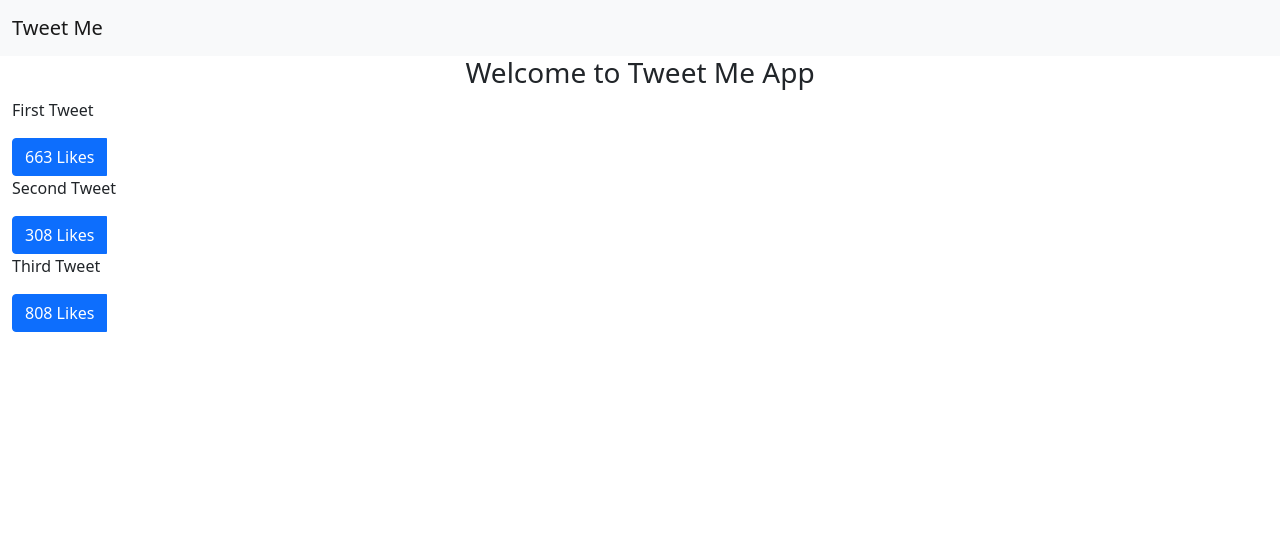
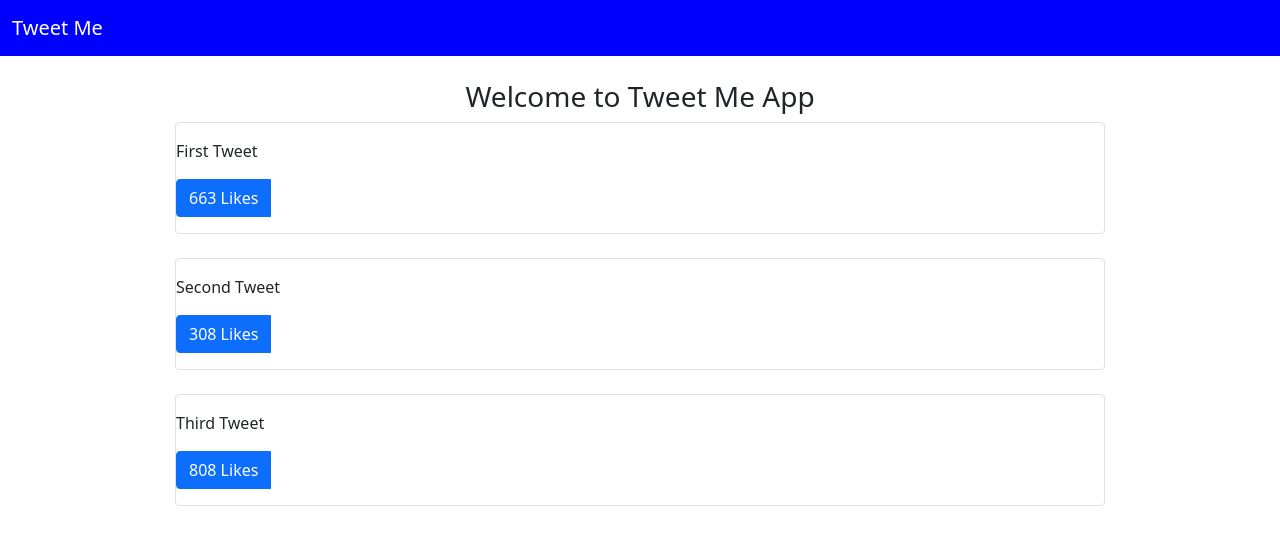
Before and after one commit to nikita1610/tweet_me, a Django app: page / in a window 1280 px wide. Shown: the top 545 px of the page. Run offline with Django 3.2, Linux system fonts and the light colour scheme; data comes from the database, SQL or seed files in the repository.

Commit message:
Getting started with Bootstrap

```diff
--- a/templates/base.html
+++ b/templates/base.html
@@ -7,12 +7,16 @@
 
     <!-- Bootstrap CSS -->
     <link href="https://cdn.jsdelivr.net/npm/bootstrap@5.1.3/dist/css/bootstrap.min.css" rel="stylesheet" integrity="sha384-1BmE4kWBq78iYhFldvKuhfTAU6auU8tT94WrHftjDbrCEXSU1oBoqyl2QvZ6jIW3" crossorigin="anonymous">
-
+    <style>
+      .bg-tweetme {
+        background-color: blue!important;
+      }
+    </style>
     <title>Tweet Me App</title>
   </head>
   <body>
     {% include "components/navbar.html" %}
-    <div class ='container-fluid'>
+    <div class ='container'>
       {% block content %}
       {% endblock content %}
     </div>
--- a/templates/components/navbar.html
+++ b/templates/components/navbar.html
@@ -1,4 +1,4 @@
-<nav class="navbar navbar-expand-lg navbar-light bg-light">
+<nav class="navbar navbar-expand-lg navbar-dark bg-tweetme mb-4">
     <div class="container-fluid">
       <a class="navbar-brand" href="/">Tweet Me</a>
       <button class="navbar-toggler" type="button" data-bs-toggle="collapse" data-bs-target="#navbarSupportedContent" aria-controls="navbarSupportedContent" aria-expanded="false" aria-label="Toggle navigation">
--- a/templates/pages/home.html
+++ b/templates/pages/home.html
@@ -9,9 +9,10 @@
     </div>
 </div>
 
-<div id = 'tweets'>
+ <div id = 'tweets'>
+     Loading....
+ </div>
 
-</div>
 
 
 <script>
@@ -25,8 +26,8 @@
     }
 
     function formatTweetElement(tweet){
-        var formattedTweet = "<div class = 'mb-4 tweet' id = 'tweet - " + tweet.id + "'><p>" + tweet.content + "</p><div class = 'btn-group'>" + LikeBtn(tweet) +"</p></div>"
-                return formattedTweet
+        var formattedTweet = "<div class = 'col-12 col-md-10 border mx-auto rounded py-3 mb-4 tweet' id = 'tweet - " + tweet.id + "'><p>" + tweet.content + "</p><div class = 'btn-group'>" + LikeBtn(tweet) +"</p></div></div>"
+        return formattedTweet
     }
 
     const tweetsElement = document.getElementById("tweets")
```
